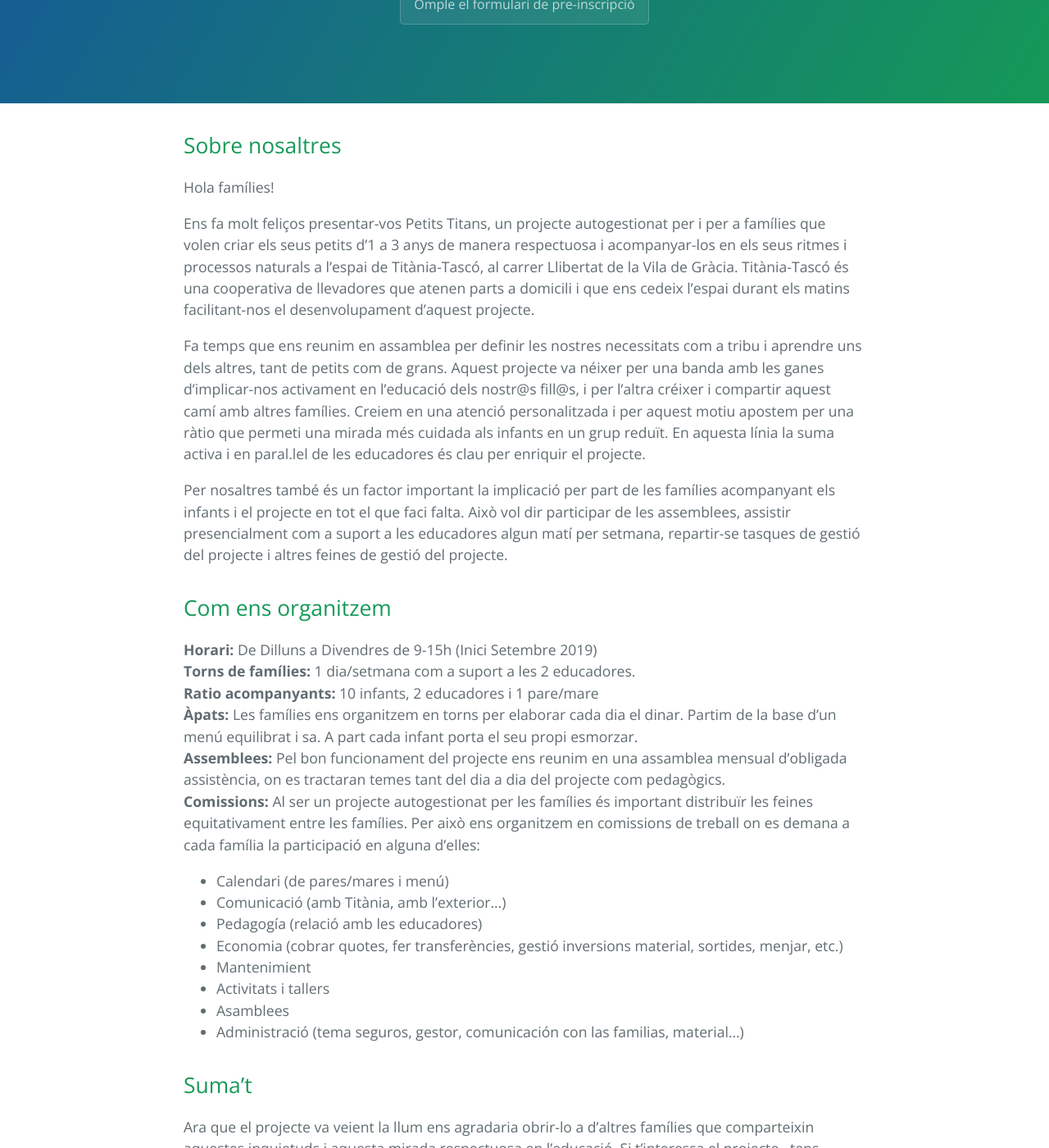
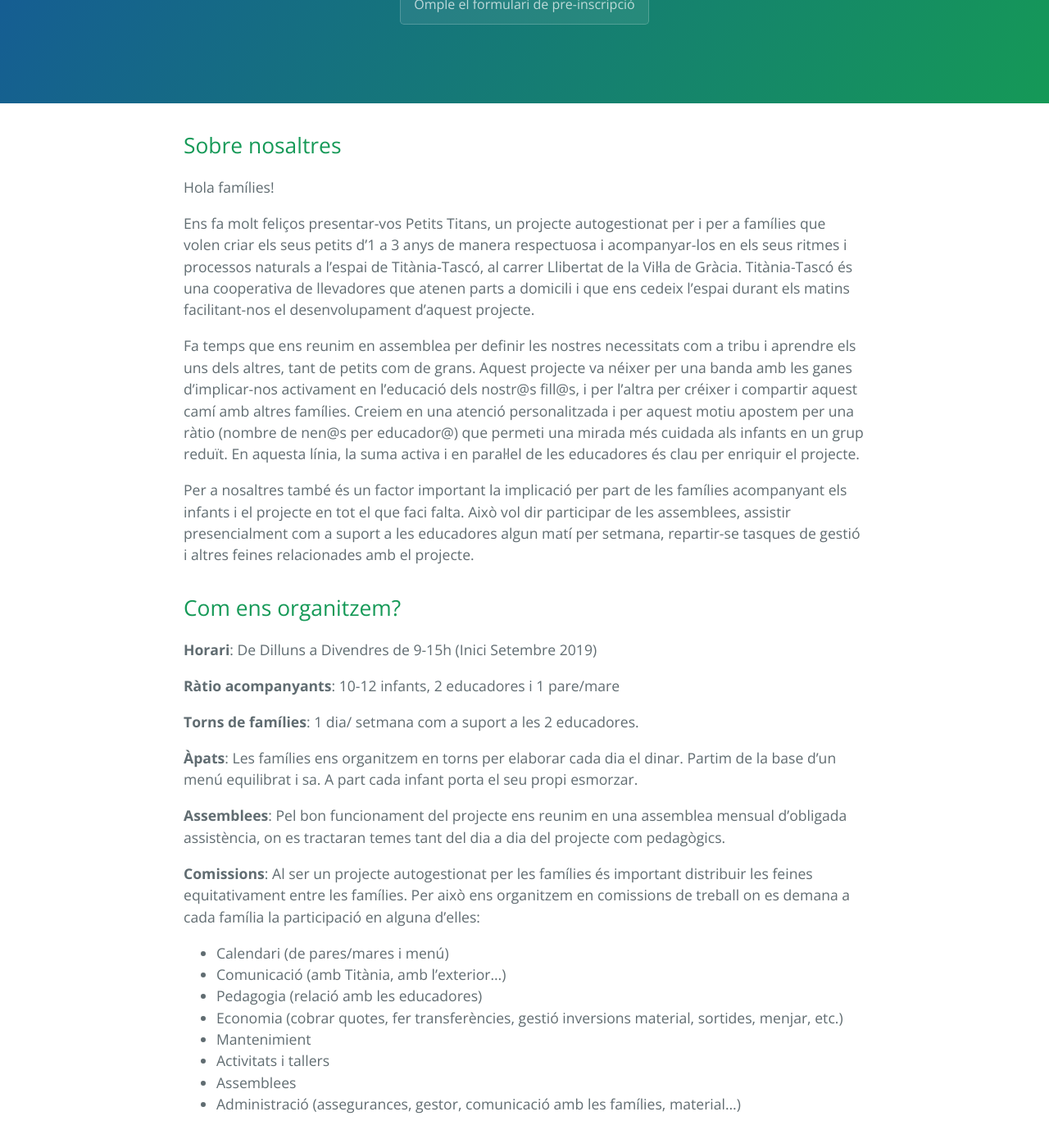
Before and after one commit to sseerrggii/Petits-Titans, a Jekyll site: the page built from index.md, in a window 1280 px wide and 1400 px high, scrolled down 257 px. Shown: the whole window at 82% size. Built offline with Jekyll 4.4.1, drawn with Linux system fonts in a browser that asks for light colours; our own code applies the rules of GitHub Pages for plain Markdown files; the repository's description, which GitHub fills in, is left out; some of the changed text lies outside the part shown.

Commit message:
Update index.md

```diff
--- a/index.md
+++ b/index.md
@@ -6,28 +6,37 @@ description: "Suma't al nostre projecte de criança respectuosa, comencem Setemb
 ## Sobre nosaltres
 Hola famílies!
 
-Ens fa molt feliços presentar-vos Petits Titans, un projecte autogestionat per i per a famílies que volen criar els seus petits d’1 a 3 anys de manera respectuosa i acompanyar-los en els seus ritmes i processos naturals a l’espai de Titània-Tascó, al carrer Llibertat de la Vila de Gràcia. Titània-Tascó és una cooperativa de llevadores que atenen parts a domicili i que ens cedeix l’espai durant els matins facilitant-nos el desenvolupament d’aquest projecte.
+Ens fa molt feliços presentar-vos Petits Titans, un projecte autogestionat per i per a famílies que volen criar els seus petits d’1 a 3 anys de manera respectuosa i acompanyar-los en els seus ritmes i processos naturals a l’espai de Titània-Tascó, al carrer Llibertat de la Vil·la de Gràcia. Titània-Tascó és una cooperativa de llevadores que atenen parts a domicili i que ens cedeix l’espai durant els matins facilitant-nos el desenvolupament d’aquest projecte.
 
-Fa temps que ens reunim en assamblea per definir les nostres necessitats com a tribu i aprendre uns dels altres, tant de petits com de grans. Aquest projecte va néixer per una banda amb les ganes d’implicar-nos activament en l’educació dels nostr@s fill@s, i per l’altra  créixer i compartir aquest camí amb altres famílies. Creiem en una atenció personalitzada i per aquest motiu apostem per una ràtio que permeti una mirada més cuidada als infants en un grup reduït. En aquesta línia la suma activa i en paral.lel de les educadores és clau per enriquir el projecte.
+Fa temps que ens reunim en assemblea per definir les nostres necessitats com a tribu i aprendre els uns dels altres, tant de petits com de grans. Aquest projecte va néixer per una banda amb les ganes d’implicar-nos activament en l’educació dels nostr@s fill@s, i per l’altra per créixer i compartir aquest camí amb altres famílies. Creiem en una atenció personalitzada i per aquest motiu apostem per una ràtio (nombre de nen@s per educador@) que permeti una mirada més cuidada als infants en un grup reduït. En aquesta línia, la suma activa i en paral·lel de les educadores és clau per enriquir el projecte.
 
-Per nosaltres també és un factor important la implicació per part de les famílies acompanyant els infants i el projecte en tot el que faci falta. Això vol dir participar de les assemblees, assistir presencialment com a suport a les educadores algun matí per setmana, repartir-se tasques de gestió del projecte i altres feines de gestió del projecte.
+Per a nosaltres també és un factor important la implicació per part de les famílies acompanyant els infants i el projecte en tot el que faci falta. Això vol dir participar de les assemblees, assistir presencialment com a suport a les educadores algun matí per setmana, repartir-se tasques de gestió i altres feines relacionades amb el projecte.
 
-## Com ens organitzem
-**Horari:** De Dilluns a Divendres de 9-15h (Inici Setembre 2019)
-**Torns de famílies:** 1 dia/setmana com a suport a les 2 educadores.
-**Ratio acompanyants:** 10 infants, 2 educadores i 1 pare/mare
-**Àpats:** Les famílies ens organitzem en torns per elaborar cada dia el dinar. Partim de la base d’un menú equilibrat i sa. A part cada infant porta el seu propi esmorzar.
-**Assemblees:** Pel bon funcionament del projecte ens reunim en una assamblea mensual d’obligada assistència, on es tractaran temes tant del dia a dia del projecte com pedagògics.
-**Comissions:** Al ser un projecte autogestionat per les famílies és important distribuïr les feines equitativament entre les famílies. Per això ens organitzem en comissions de treball on es demana a cada família la participació en alguna d’elles:
-* Calendari (de pares/mares i menú)
-* Comunicació (amb Titània, amb l’exterior…)
-* Pedagogía (relació amb les educadores)
-* Economia (cobrar quotes, fer transferències, gestió inversions material, sortides, menjar, etc.)
-* Mantenimient
-* Activitats i tallers
-* Asamblees
-* Administració (tema seguros, gestor, comunicación con las familias, material…)
+## Com ens organitzem?
+
+**Horari**: De Dilluns a Divendres de 9-15h (Inici Setembre 2019)
+
+**Ràtio acompanyants**: 10-12 infants, 2 educadores i 1 pare/mare
+
+**Torns de famílies**: 1 dia/ setmana com a suport a les 2 educadores.
+
+**Àpats**: Les famílies ens organitzem en torns per elaborar cada dia el dinar. Partim de la base d’un menú equilibrat i sa. A part cada infant porta el seu propi esmorzar.
+
+**Assemblees**: Pel bon funcionament del projecte ens reunim en una assemblea mensual d’obligada assistència, on es tractaran temes tant del dia a dia del projecte com pedagògics.
+
+**Comissions**: Al ser un projecte autogestionat per les famílies és important distribuir les feines equitativament entre les famílies. Per això ens organitzem en comissions de treball on es demana a cada família la participació en alguna d’elles:
 
 
+
+*   Calendari (de pares/mares i menú)
+*   Comunicació (amb Titània, amb l’exterior…)
+*   Pedagogia (relació amb les educadores)
+*   Economia (cobrar quotes, fer transferències, gestió inversions material, sortides, menjar, etc.)
+*   Mantenimient
+*   Activitats i tallers
+*   Assemblees
+*   Administració (assegurances, gestor, comunicació amb les famílies, material…)
+
 ## Suma't
-Ara que el projecte va veient la llum ens agradaria obrir-lo a d’altres famílies que comparteixin aquestes inquietuds i aquesta mirada respectuosa en l’educació. Si t’interessa el projecte , tens disponibilitat, t’agradaria que el teu infant formi part dels Petits Titans i és nascut/da el 2018 ens encantaria conèixer-te i parlar dels detalls. Escriu-nos al correu  petitstitans@gmail.com
+
+Ara que el projecte va veient la llum ens agradaria obrir-lo a d’altres famílies que comparteixin aquestes inquietuds i aquesta mirada respectuosa en l’educació. Si t’interessa el projecte , tens disponibilitat, t’agradaria que el teu infant formi part dels Petits Titans i és nascut/da el 2018 ens encantaria conèixer-te i parlar dels detalls. Omple el formulari de pre-inscripció o escriu-nos al correu  [petitstitans@gmail.com](mailto:petitstitans@gmail.com)
```
